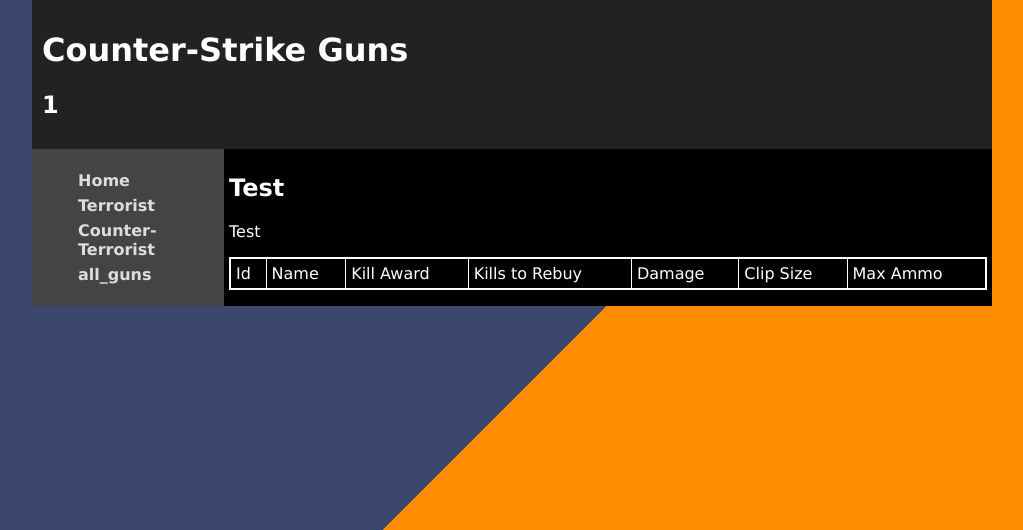
After one commit to JammyWammy12/Csgo-Guns, a Flask app: page /guns/1 in a window 1280 px wide. The commit adds this page. Shown: the top 530 px of the page, without its empty margins (128-1151 px from the left). Run offline with Flask 3, Linux system fonts and the light colour scheme; data that the repository does not hold is empty.

Commit message:
Combined both ct-guns and t_guns to create one. This simplifies the code. Had two boolean types that were the same. This made it inefficient, therefore I created a single column called teams for both teams. I also added the ability to view the entire dataset.

```diff
--- a/app.py
+++ b/app.py
@@ -19,35 +19,20 @@
     return render_template('home.html')
 
 
-@app.route('/t_guns')
-def render_terrorist_page():  # put application's code here
+@app.route('/guns/<table_type>')
+def render_guns_page(table_type):  # put application's code here
 
-    query = "SELECT name FROM csgo_guns WHERE terrorist = TRUE"
+    query = "SELECT id, name, kill_award, kills_to_rebuy, damage, clip_size, max_ammo FROM csgo_guns WHERE team = ? OR all_guns = ?"
+
     conn = create_connect(DATABASE)
     cursor = conn.cursor()
-    cursor.execute(query, )
+    cursor.execute(query, (table_type, table_type))
 
     data_list = cursor.fetchall()
     print(data_list)
 
-    return render_template('t_guns.html', data=data_list)
+    return render_template('guns.html', data=data_list, page_title=table_type)
 
-
-
-
-@app.route('/ct_guns')
-def render_counter_terrorist_page():  # put application's code here
-
-    query = "SELECT name FROM csgo_guns WHERE counter_terrorist = TRUE"
-    conn = create_connect(DATABASE)
-    cursor = conn.cursor()
-    cursor.execute(query, )
-
-    data_list = cursor.fetchall()
-    print(data_list)
-
-
-    return render_template('ct_guns.html', data=data_list)
 
 
 
--- a/static/css/style.css
+++ b/static/css/style.css
@@ -64,6 +64,7 @@
  }
 
  th {
+
      color: #000000;
      background-color: #999999;
  }
--- a/templates/base.html
+++ b/templates/base.html
@@ -13,8 +13,9 @@
     <nav>
         <ul>
             <li><a href="/">Home</a></li>
-            <li><a href="/t_guns">Terrorist</a></li>
-            <li><a href="/ct_guns">Counter-Terrorist</a></li>
+            <li><a href="/guns/1">Terrorist</a></li>
+            <li><a href="/guns/0">Counter-Terrorist</a></li>
+            <li><a href="/guns/all_guns">all_guns</a></li>
         </ul>
     </nav>
     <main>
--- /dev/null
+++ b/templates/guns.html
@@ -0,0 +1,43 @@
+{% extends "base.html" %}
+
+{% block title %}Counter-Strike Guns - Terrorist{% endblock %}
+{% block header %}{{ page_title }}{% endblock %}
+
+
+
+
+
+{% block content %}
+    <h2>Test</h2>
+    <p>Test</p>
+
+    <table>
+        <thead>
+            <tr>
+                <td>Id</td>
+                <td>Name</td>
+                <td>Kill Award</td>
+                <td>Kills to Rebuy</td>
+                <td>Damage</td>
+                <td>Clip Size</td>
+                <td>Max Ammo</td>
+
+            </tr>
+        </thead>
+        <tbody>
+            {% for row in data %}
+                <tr>
+                    <td>{{ row[0] }}</td>
+                    <td>{{ row[1] }}</td>
+                    <td>{{ row[2] }}</td>
+                    <td>{{ row[3] }}</td>
+                    <td>{{ row[4] }}</td>
+                    <td>{{ row[5] }}</td>
+                    <td>{{ row[6] }}</td>
+
+
+                </tr>
+            {% endfor %}
+        </tbody>
+    </table>
+{% endblock %}
```
Also changed, not shown: templates/ct_guns.html (deleted, +0 -25 lines), templates/t_guns.html (deleted, +0 -25 lines).
